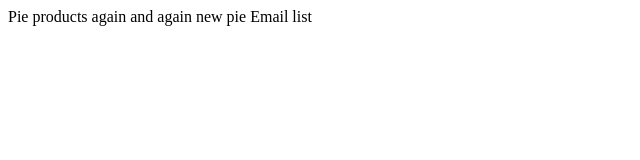
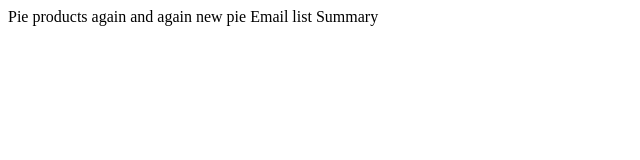
Before and after one commit to cclausse/com.pie.demo, a plain HTML site: page WebContent/index.html in a window 1280 px wide. Shown: the full height of the page, 0-640 px from the left. Drawn offline with Linux system fonts and the light colour scheme.

Commit message:
Added summary

```diff
--- a/WebContent/index.html
+++ b/WebContent/index.html
@@ -10,5 +10,9 @@
  new pie
 
  <span>Email list</span>
+
+
+
+ <span>Summary</span>
 </body>
 </html>
```
